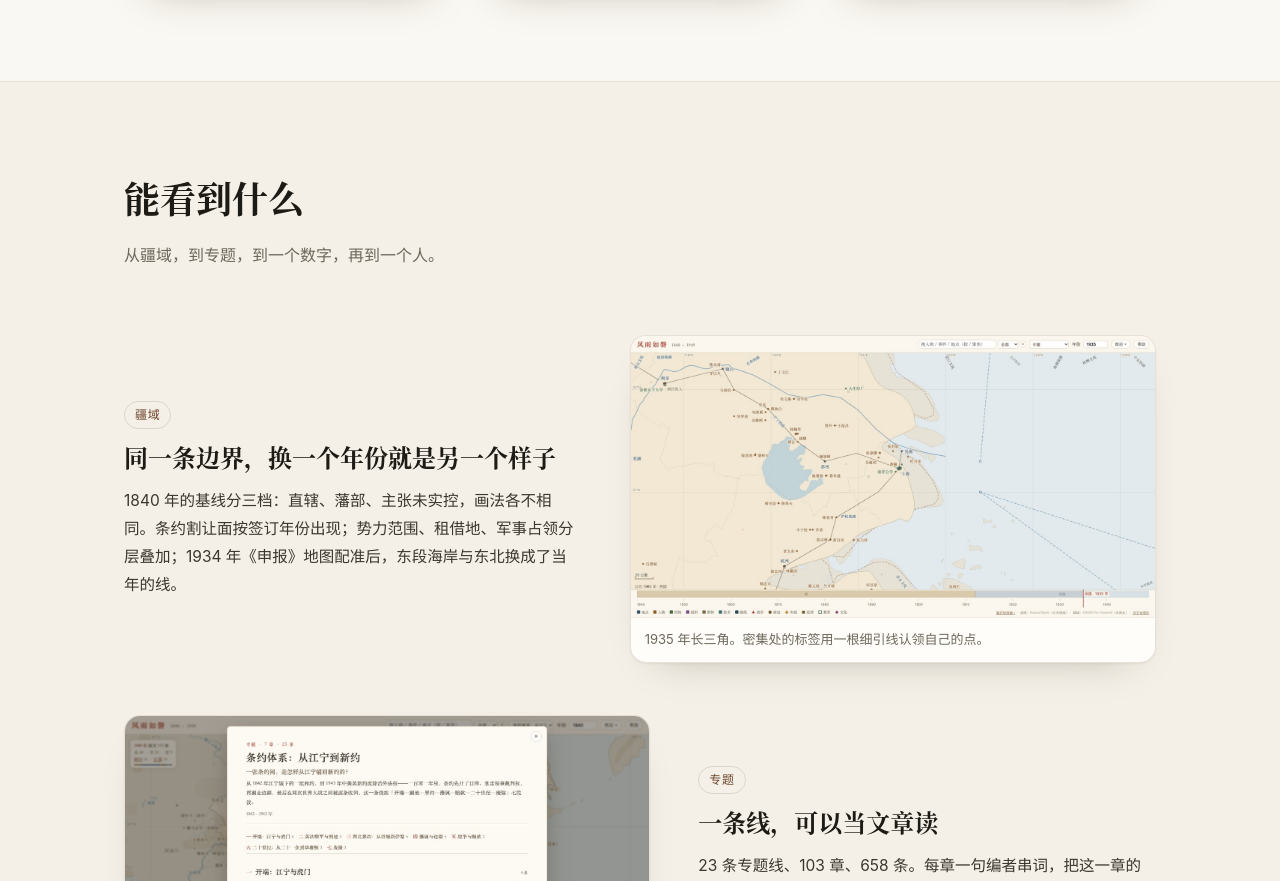
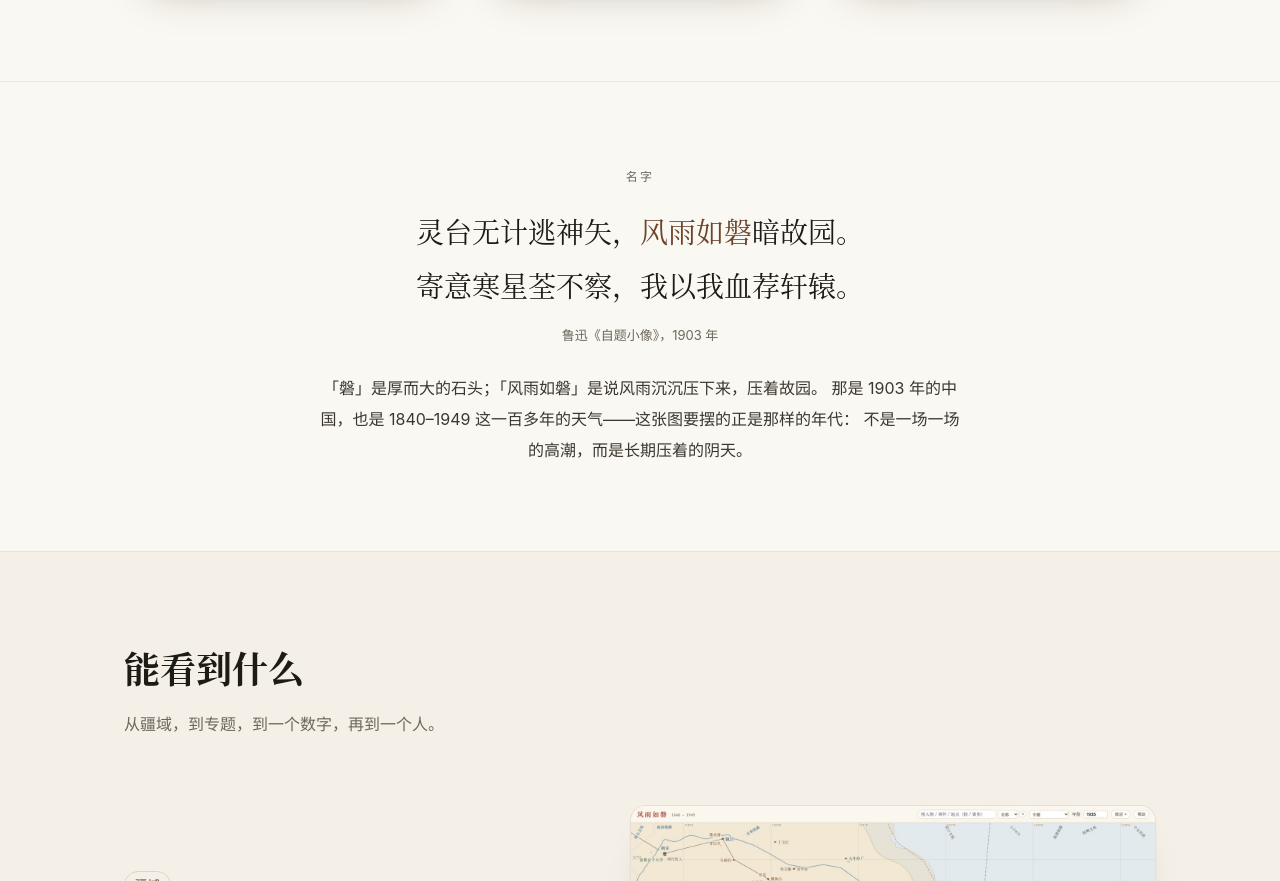
Before and after one commit to airdiode/Fengyu, a plain HTML site: page index.html in a window 1280 px wide. Shown: the part 1667-2548 px from the top of the page. Drawn offline with Linux system fonts and the light colour scheme.

Commit message:
copy: 首页新增「名字」一节——风雨如磐的出典（鲁迅《自题小像》，1903）

```diff
--- a/index.html
+++ b/index.html
@@ -92,6 +92,21 @@
           <p>我们只做基础信息的整合、校对与标注：每条带出处，边界标明「主张」与「实控」。挖掘、比较与阐述，是读史人自己的事。</p>
         </article>
       </div>
+    </div>
+  </section>
+
+  <!-- ============ 名字的出处 ============ -->
+  <section id="name" class="section name-band">
+    <div class="wrap narrow">
+      <p class="name-eyebrow">名字</p>
+      <blockquote class="poem">
+        <p>灵台无计逃神矢，<em>风雨如磐</em>暗故园。</p>
+        <p>寄意寒星荃不察，我以我血荐轩辕。</p>
+      </blockquote>
+      <p class="poem-src">鲁迅《自题小像》，1903 年</p>
+      <p class="name-note">「磐」是厚而大的石头；「风雨如磐」是说风雨沉沉压下来，压着故园。
+        那是 1903 年的中国，也是 1840–1949 这一百多年的天气——这张图要摆的正是那样的年代：
+        不是一场一场的高潮，而是长期压着的阴天。</p>
     </div>
   </section>
 
--- a/styles.css
+++ b/styles.css
@@ -250,3 +250,12 @@ img { max-width: 100%; height: auto; display: block; }
 /* 时间线里的外链：跟正文同色，只用下划线区分 */
 .timeline a { color: inherit; text-decoration: underline; text-decoration-style: dotted; text-underline-offset: 2px; }
 .timeline a:hover { text-decoration-style: solid; }
+
+/* 名字的出处：一段居中引文，用来换气，不做成又一张卡片 */
+.name-band { text-align: center; border-top: 1px solid var(--line-soft); }
+.name-eyebrow { font-size: 12px; letter-spacing: .18em; color: var(--muted); margin: 0 0 18px; }
+.poem { margin: 0 0 12px; font-family: var(--serif); font-size: clamp(20px, 2.6vw, 28px); line-height: 1.9; }
+.poem p { margin: 0; }
+.poem em { font-style: normal; color: var(--ochre-deep); }
+.poem-src { color: var(--muted); font-size: 13px; margin: 0 0 26px; }
+.name-note { max-width: 640px; margin: 0 auto; color: var(--ink-soft); line-height: 1.95; }
```
